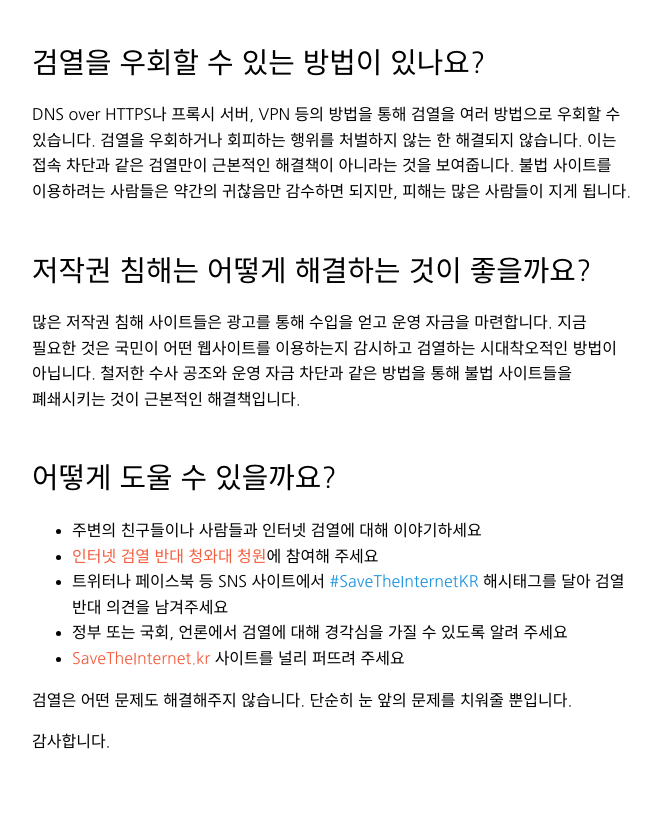
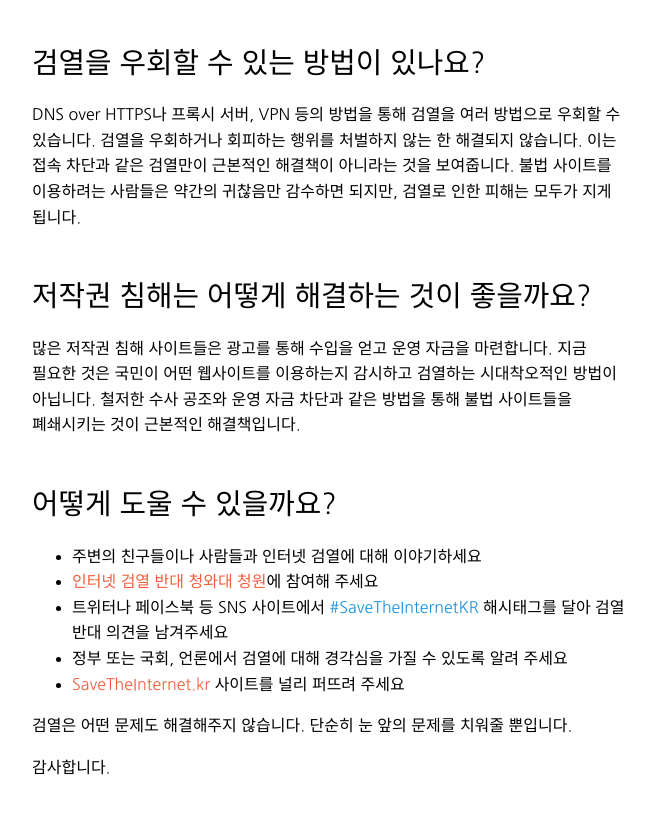
Before and after one commit to sokcuri/SaveTheInternetKR, a plain HTML site: page index.html in a window 1280 px wide. Shown: the part 1619-2433 px from the top of the page, without its empty margins (308-965 px from the left). Drawn offline with Linux system fonts and the light colour scheme.

Commit message:
Fix the sentence

```diff
--- a/index.html
+++ b/index.html
@@ -101,7 +101,7 @@
 		</p>
 		<h2>검열을 우회할 수 있는 방법이 있나요?</h2>
 		<p>
-			DNS over HTTPS나 프록시 서버, VPN 등의 방법을 통해 검열을 여러 방법으로 우회할 수 있습니다. 검열을 우회하거나 회피하는 행위를 처벌하지 않는 한 해결되지 않습니다. 이는 접속 차단과 같은 검열만이 근본적인 해결책이 아니라는 것을 보여줍니다. 불법 사이트를 이용하려는 사람들은 약간의 귀찮음만 감수하면 되지만, 피해는 많은 사람들이 지게 됩니다.
+			DNS over HTTPS나 프록시 서버, VPN 등의 방법을 통해 검열을 여러 방법으로 우회할 수 있습니다. 검열을 우회하거나 회피하는 행위를 처벌하지 않는 한 해결되지 않습니다. 이는 접속 차단과 같은 검열만이 근본적인 해결책이 아니라는 것을 보여줍니다. 불법 사이트를 이용하려는 사람들은 약간의 귀찮음만 감수하면 되지만, 검열로 인한 피해는 모두가 지게 됩니다.
 		</p>
 		<h2>저작권 침해는 어떻게 해결하는 것이 좋을까요?</h2>
 		<p>
```
